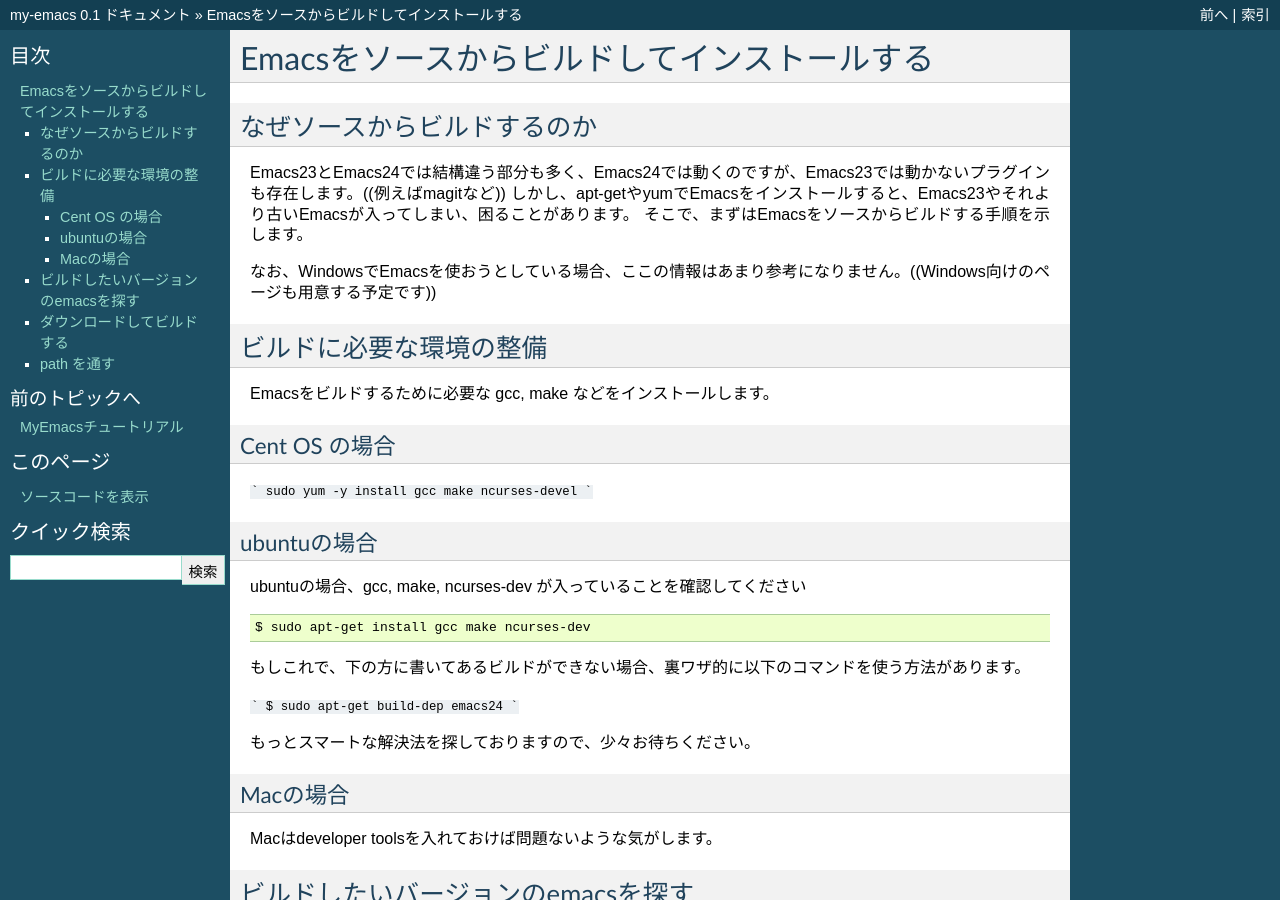
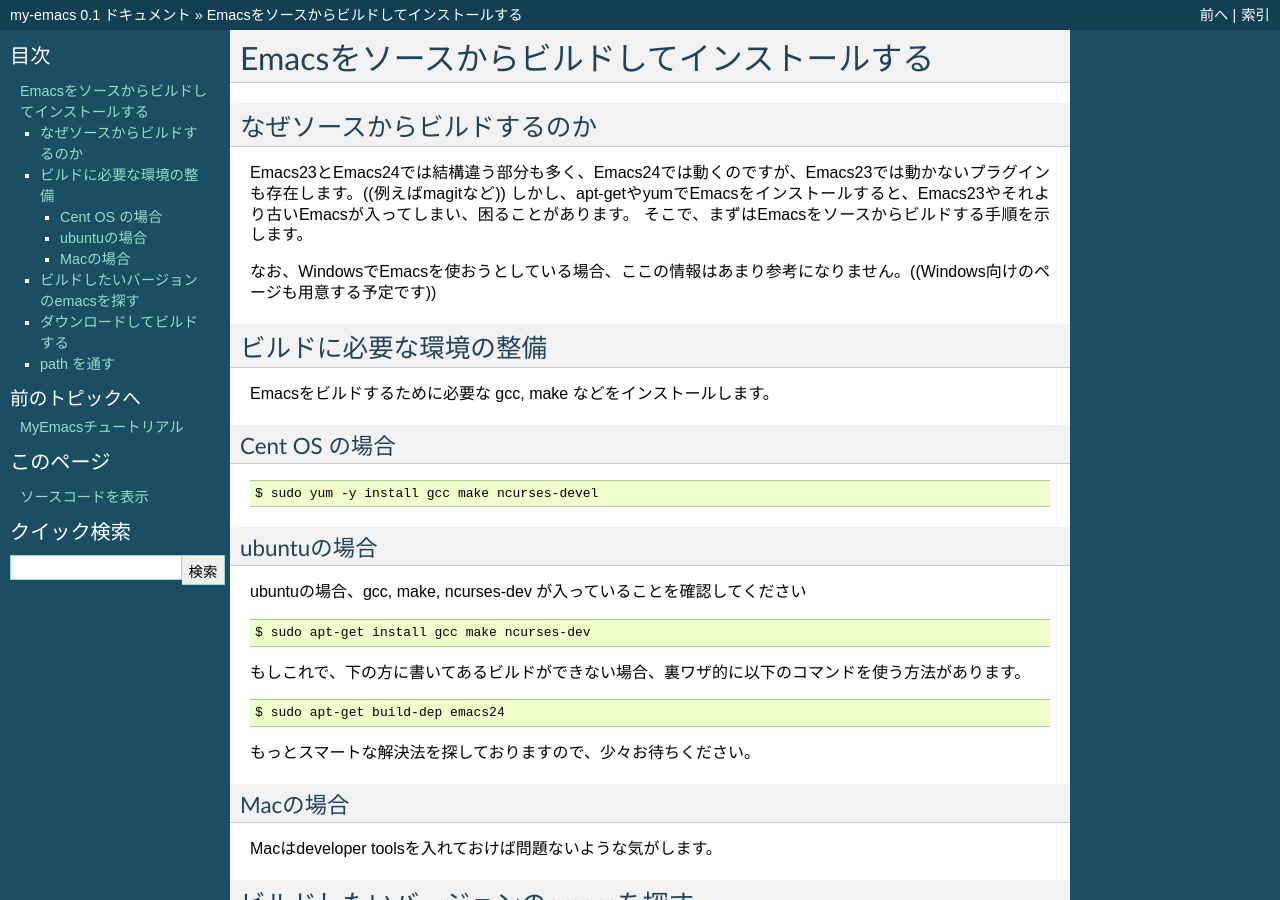
Before and after one commit to yoshikyoto/my-emacs-docs, a Sphinx documentation site: the page built from docs/build.rst, in a window 1280 px wide and 900 px high. Built offline with Sphinx 7.4.7, drawn with Linux system fonts in a browser that asks for light colours.

Commit message:
code-block test

````diff
--- a/docs/build.rst
+++ b/docs/build.rst
@@ -20,9 +20,10 @@
 Cent OS の場合
 --------------
 
-```
-sudo yum -y install gcc make ncurses-devel
-```
+.. code-block:: shell
+
+   $ sudo yum -y install gcc make ncurses-devel
+
 
 ------------
 ubuntuの場合
@@ -32,14 +33,15 @@
 
 .. code-block:: bash
 
-                $ sudo apt-get install gcc make ncurses-dev
+   $ sudo apt-get install gcc make ncurses-dev
 
 
 もしこれで、下の方に書いてあるビルドができない場合、裏ワザ的に以下のコマンドを使う方法があります。
 
-```
-$ sudo apt-get build-dep emacs24
-```
+.. code:: bash
+
+   $ sudo apt-get build-dep emacs24
+
 
 もっとスマートな解決法を探しておりますので、少々お待ちください。
 
````
